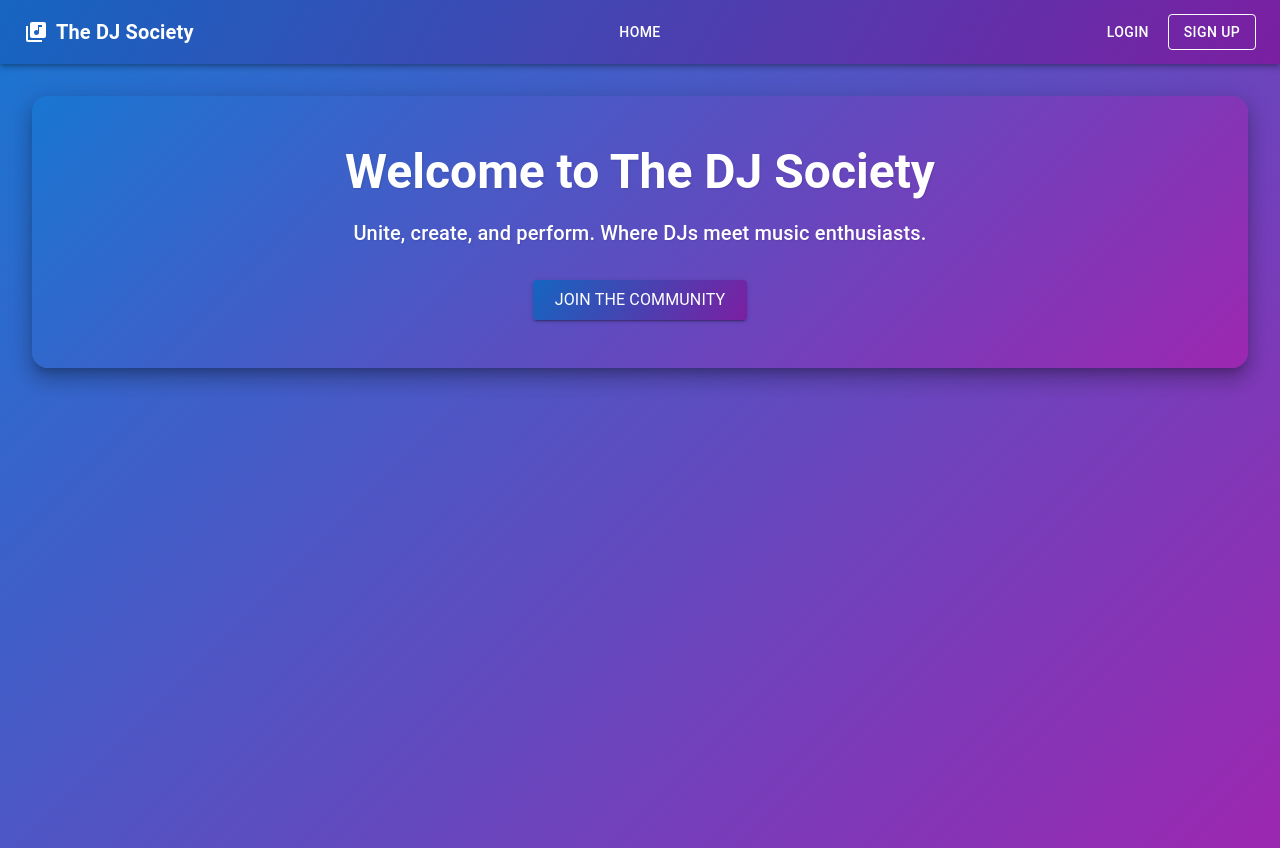
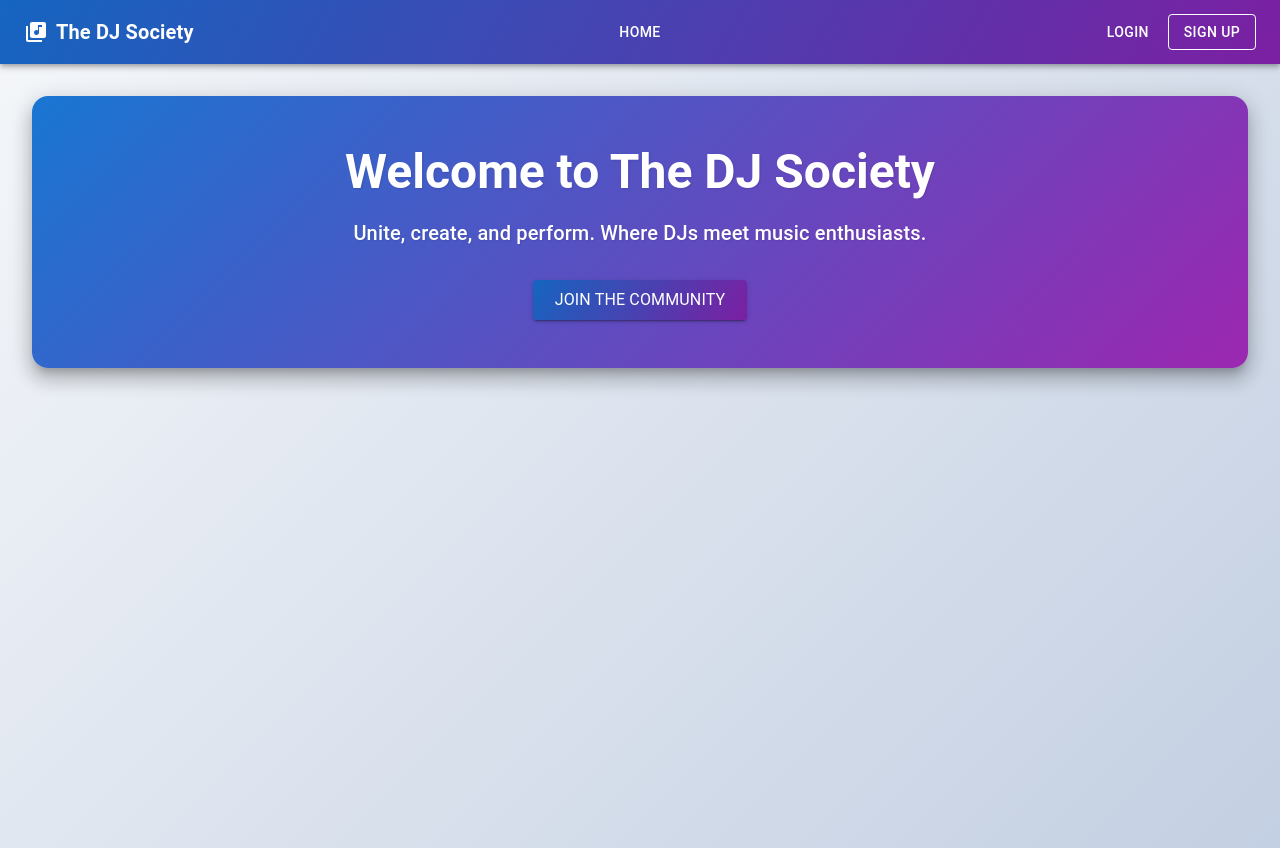
Before and after one commit to harveyrennison/The-DJ-Society, a React (Create React App) app in the folder dj-app/: page /home in a window 1280 px wide. Built offline with nearby package versions, Linux system fonts and the light colour scheme; the HTML template or start-up script is replaced by a standard one.

Commit message:
changed background colour

```diff
--- a/dj-app/src/components/layout.tsx
+++ b/dj-app/src/components/layout.tsx
@@ -14,7 +14,7 @@ const Layout = ({ children }: LayoutProps) => {
             sx={{
                 pb: 6,
                 minHeight: '100vh',
-                background: `linear-gradient(135deg, ${theme.palette.primary.main}, ${theme.palette.secondary.main})`,
+                background: 'linear-gradient(135deg, #f5f7fa 0%, #c3cfe2 100%)',
             }}
         >
             {children}
```
